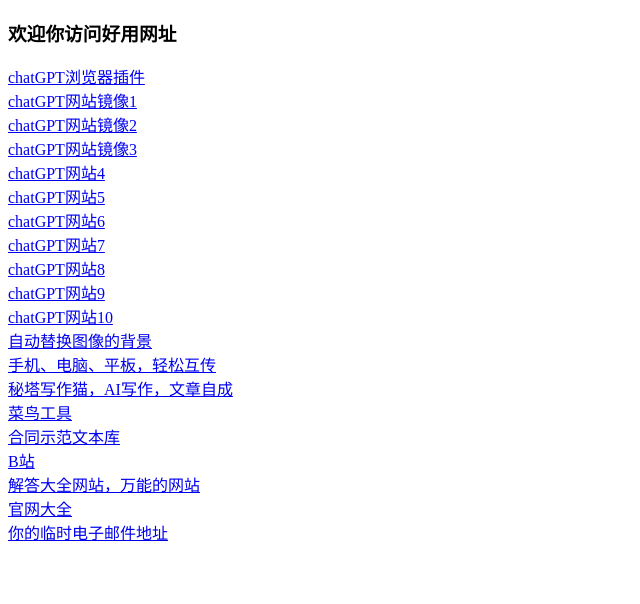
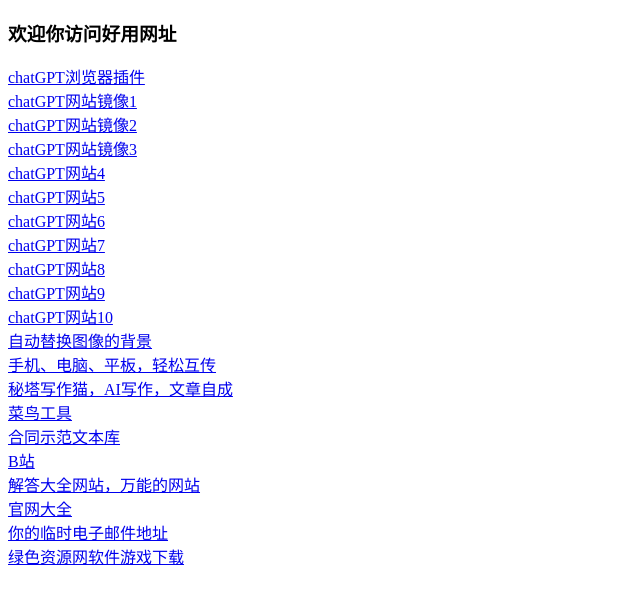
Before and after one commit to wozhanqiangtou/wozhanqiangtou.github.io, a plain HTML site: page index.html in a window 1280 px wide. Shown: the whole page, without its empty margins (0-640 px from the left). Drawn offline with Linux system fonts and the light colour scheme.

Commit message:
Add files via upload

```diff
--- a/index.html
+++ b/index.html
@@ -28,5 +28,6 @@
     <a href="https://www.wikihow.com">解答大全网站，万能的网站</a><br>
     <a href="https://guanwangdaquan.com/">官网大全</a><br>
     <a href="https://temp-mail.org/zh/">你的临时电子邮件地址</a><br>
+    <a href="https://www.downcc.com/">绿色资源网软件游戏下载</a><br>
 </body>
 </html>
```
